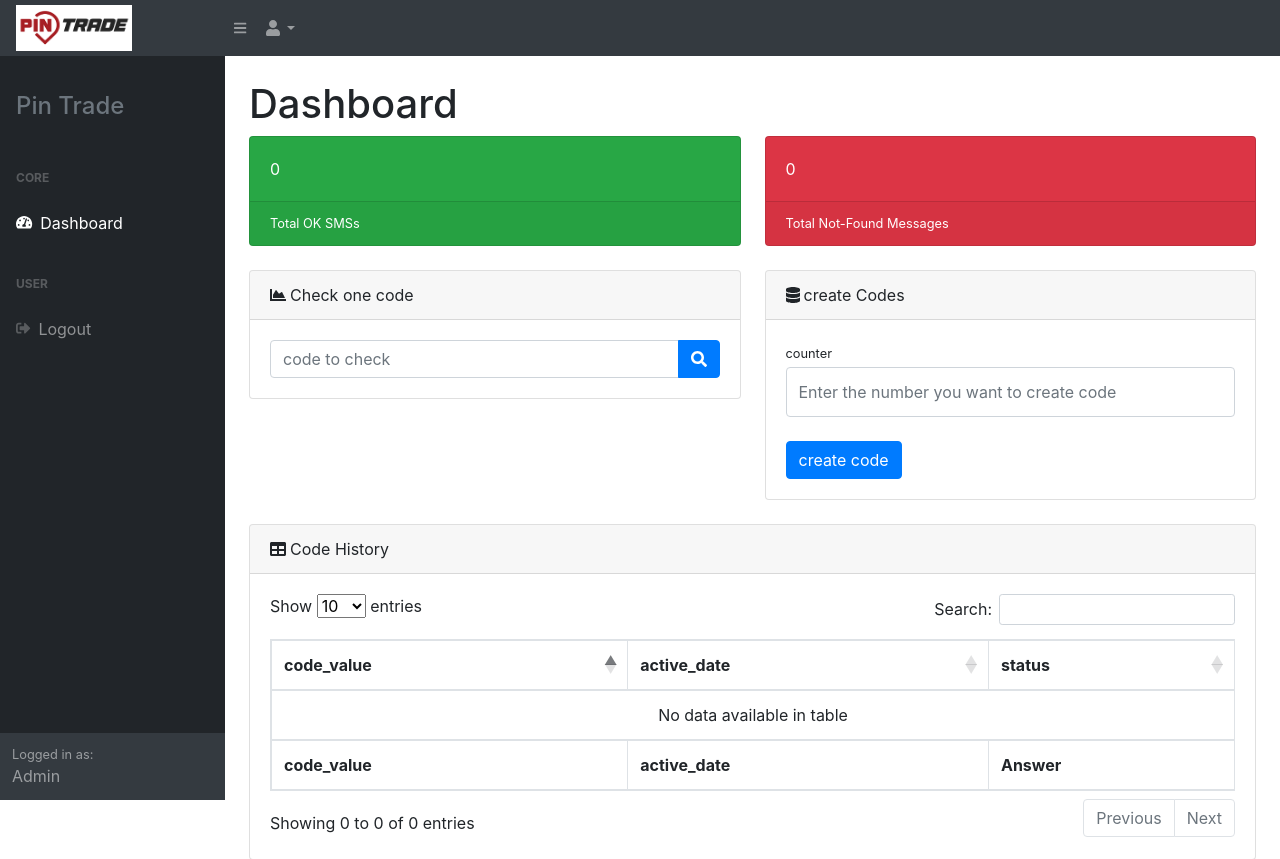
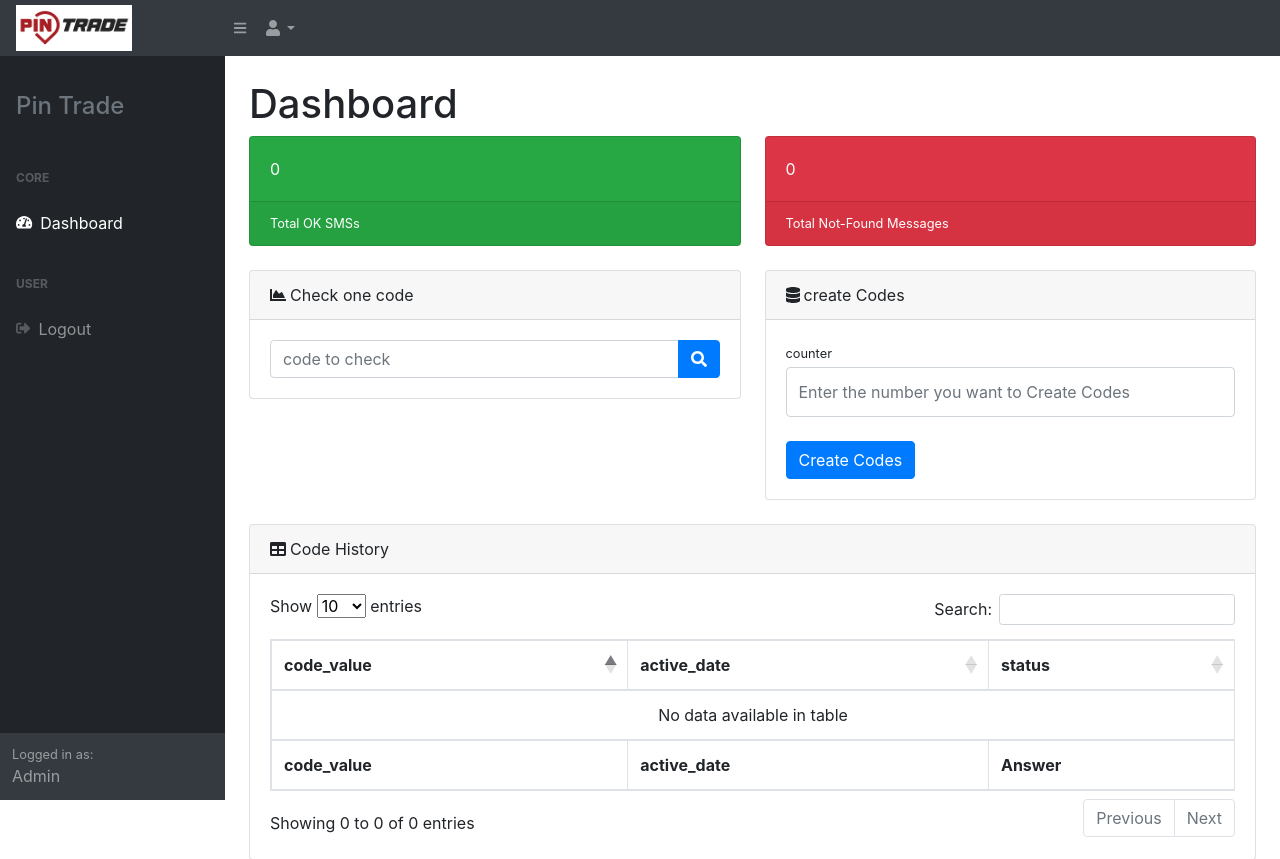
Before and after one commit to captawn/game_code_genarate_and_buy, a Flask app: page / in a window 1280 px wide. Shown: the top 859 px of the page. Run offline with Flask 3, Linux system fonts and the light colour scheme; a user stored in the database is signed in; data that the repository does not hold is empty; some libraries are stand-ins or nearby versions.

Commit message:
capitalize C in index.html

```diff
--- a/app/templates/index.html
+++ b/app/templates/index.html
@@ -98,9 +98,9 @@
                                         <form action="/register_code" method="post">
                                             <div class="form-group"><label class="small mb-1" for="inputUsername">counter</label><input
                                                     class="form-control py-4" id="inputUsername" type="number"
-                                                    placeholder="Enter the number you want to create code" name="codeCounter"/></div>
+                                                    placeholder="Enter the number you want to Create Codes" name="codeCounter"/></div>
                                             <div class="form-group d-flex align-items-center justify-content-between mt-4 mb-0">
-                                                <input type="submit" class="btn btn-primary" value="create code"></div>
+                                                <input type="submit" class="btn btn-primary" value="Create Codes"></div>
                                         </form>
                                     </div>
                                 </div>
```
